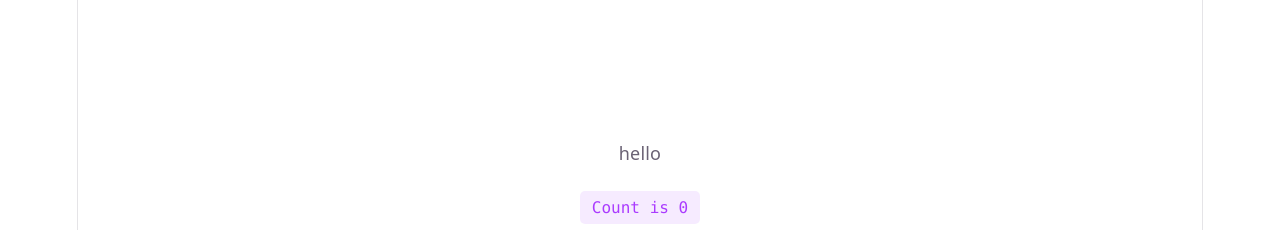
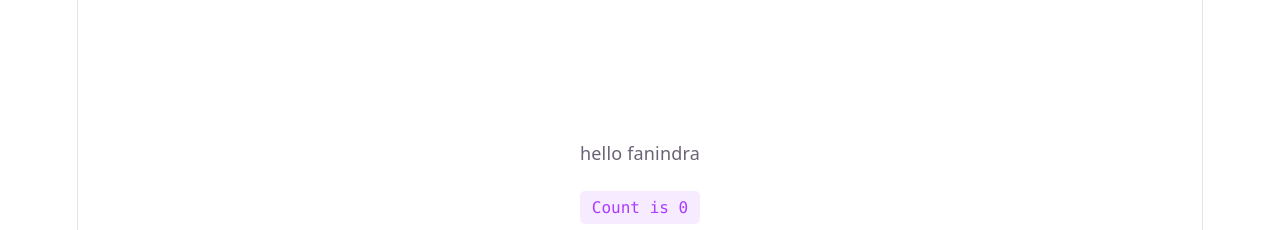
Before and after one commit to jar794870-lgtm/DemoRepo, a React (Vite) app: page / in a window 1280 px wide. Shown: the top 230 px of the page. Built offline with nearby package versions, Linux system fonts and the light colour scheme.

Commit message:
add changes

```diff
--- a/src/App.tsx
+++ b/src/App.tsx
@@ -11,7 +11,7 @@ function App() {
     <>
       <section id="center">
         <div className="hero">
-     hello
+     hello fanindra
         </div>
         <button
           className="counter"
```
